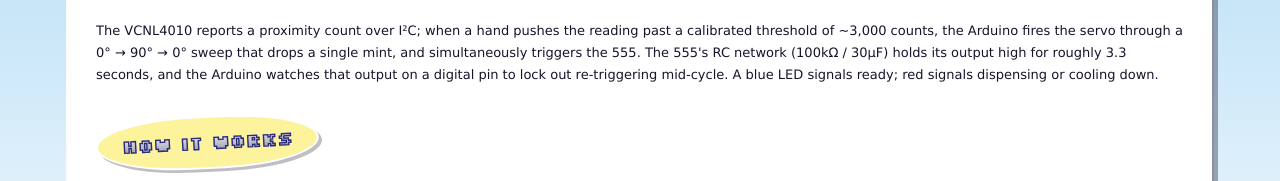
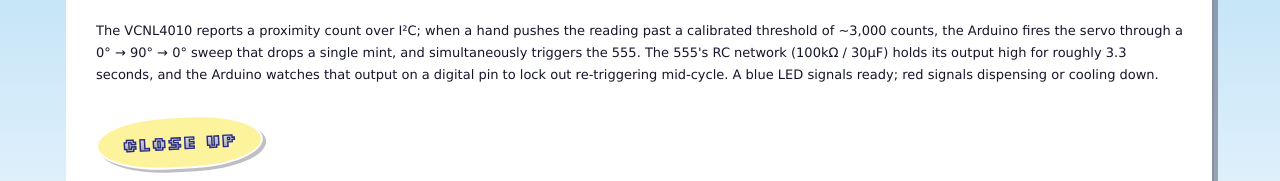
Before and after one commit to katiejihyo/katiejihyo.github.io, a plain HTML site: page projects/candy-dispenser.html in a window 1280 px wide. Shown: the part 1060-1241 px from the top of the page. Drawn offline with Linux system fonts and the light colour scheme.

Commit message:
changed 'how it works' to 'close up' in projects

```diff
--- a/projects/candy-dispenser.html
+++ b/projects/candy-dispenser.html
@@ -83,7 +83,7 @@
           <p>We designed and built a touchless candy dispenser around an Arduino Uno, a VCNL4010 IR proximity sensor, an NE555 timer, and a servo motor. Rather than handling the cooldown purely in software, we used the 555 as a dedicated hardware timer, so the dispensing interval lives in the circuit itself, with two LEDs exposing the system state to the user. We created the enclosure using cardboard and *lots* of hot glue...</p>
           <p>The VCNL4010 reports a proximity count over I²C; when a hand pushes the reading past a calibrated threshold of ~3,000 counts, the Arduino fires the servo through a 0° → 90° → 0° sweep that drops a single mint, and simultaneously triggers the 555. The 555's RC network (100kΩ / 30μF) holds its output high for roughly 3.3 seconds, and the Arduino watches that output on a digital pin to lock out re-triggering mid-cycle. A blue LED signals ready; red signals dispensing or cooling down.</p>
 
-          <h2 class="bubble-heading"><span>how it works</span></h2>
+          <h2 class="bubble-heading"><span>close up</span></h2>
           <div class="screens-grid">
             <figure style="margin:0">
               <div class="screen-shot"><img class="fill-img" src="../images/candy-dispenser/screen-1.jpeg" alt="Enclosure, front view"></div>
```
Also changed, not shown: projects/jido.html (+1 -1 lines), projects/kayti-krochets.html (+1 -1 lines), projects/mp3-player.html (+1 -1 lines).
